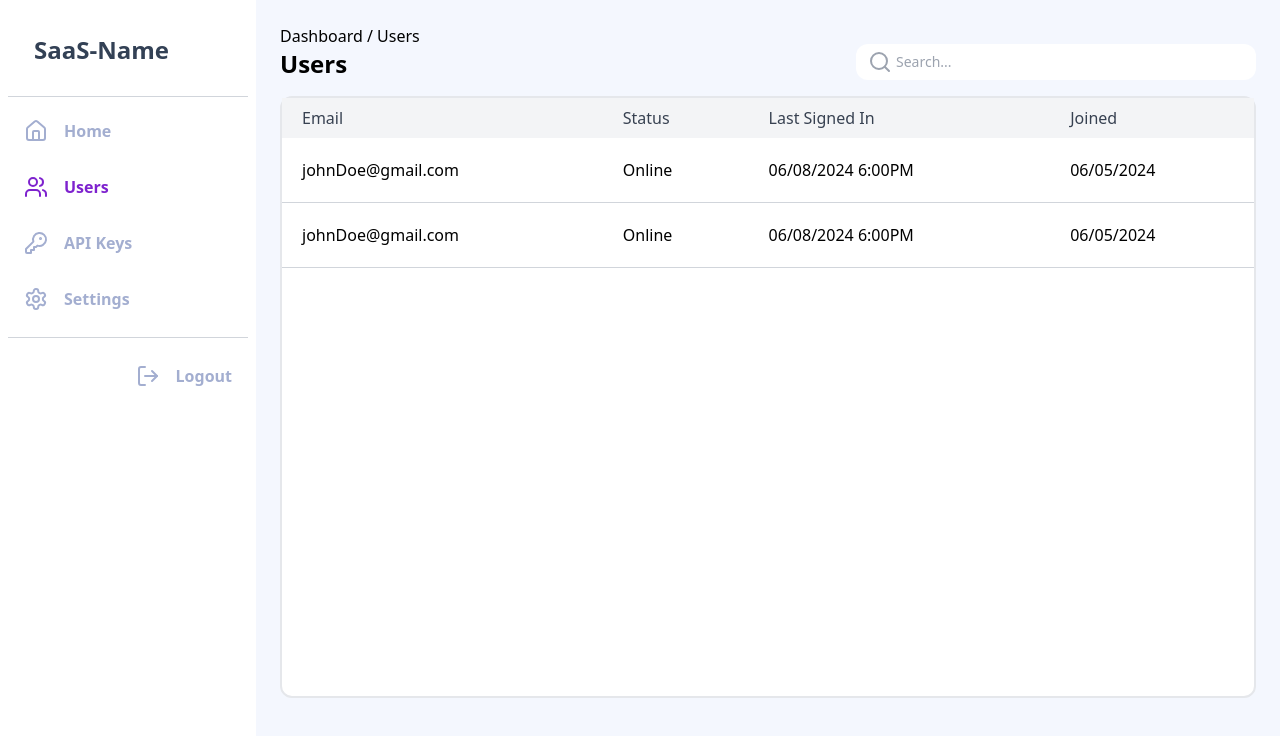
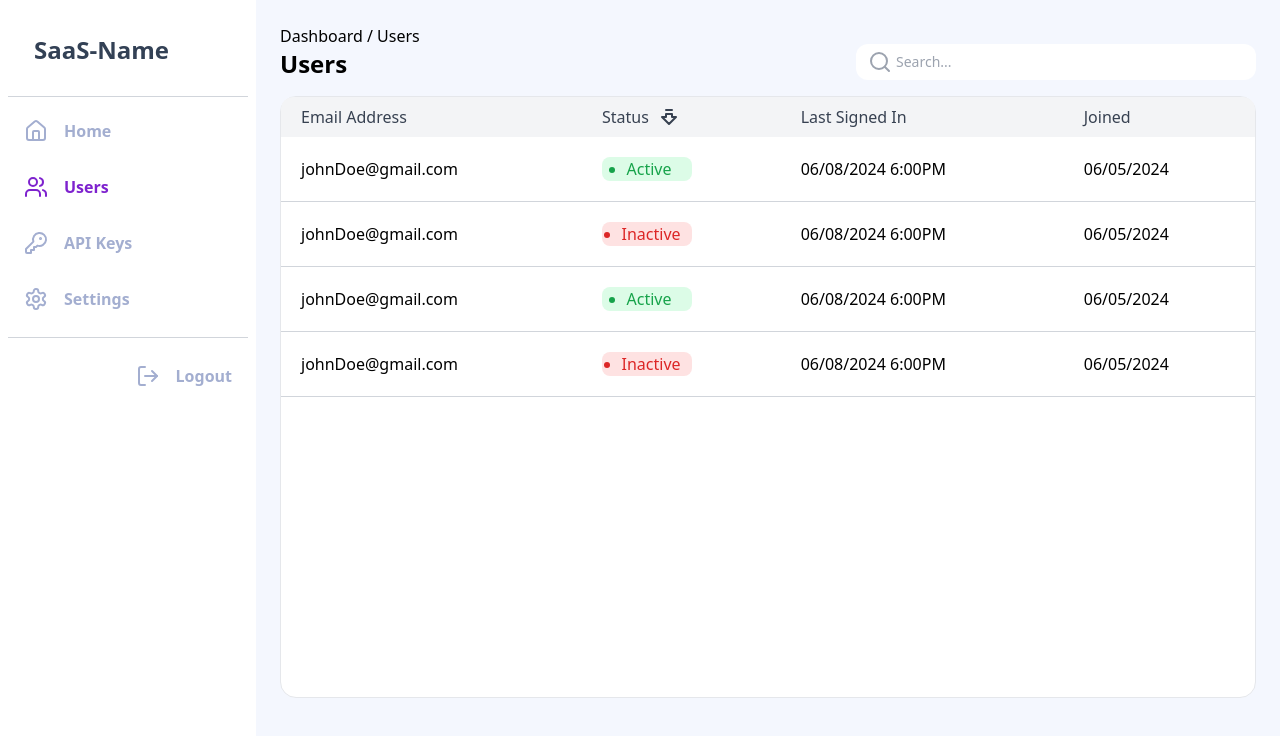
Before and after one commit to Bay-Valley-Tech-Code-Academy/BVT-BaaS-API, a React (Vite) app in the folder front-end/: page /dashboard/users in a window 1280 px wide. Shown: the top 736 px of the page. Built offline with nearby package versions, Linux system fonts and the light colour scheme.

Commit message:
Users Component with Hard Coded Dummy Data complete

```diff
--- /dev/null
+++ b/front-end/src/components/Active.jsx
@@ -0,0 +1,9 @@
+export default function Active() {
+  return (
+    <div className="flex w-[90px] justify-center rounded-lg bg-green-100 align-middle font-medium text-green-600">
+      <ul className="ml-1 list-disc">
+        <li>Active</li>
+      </ul>
+    </div>
+  );
+}
--- /dev/null
+++ b/front-end/src/components/Inactive.jsx
@@ -0,0 +1,9 @@
+export default function Inactive() {
+  return (
+    <div className="flex w-[90px] justify-center rounded-lg bg-red-100 align-middle font-medium text-red-600">
+      <ul className="ml-2 list-disc">
+        <li>Inactive</li>
+      </ul>
+    </div>
+  );
+}
--- a/front-end/src/pages/Users.jsx
+++ b/front-end/src/pages/Users.jsx
@@ -1,21 +1,26 @@
 import PageHeader from "../components/PageHeader";
+import Inactive from "../components/Inactive";
+import Active from "../components/Active";
+import { ArrowBigDownDash } from "lucide-react";
 
 export default function Users() {
   return (
     <>
       <PageHeader path="Dashboard / Users" header="Users" />
-      <div className="h-4/5 w-full rounded-xl border-2 bg-white">
+      <div className="h-4/5 w-full rounded-2xl border-[1px] bg-white">
         <table className="w-full table-auto">
           <thead>
-            <tr className="w-full bg-gray-100 text-left">
-              <th className="p-2 pl-5 pr-5 font-medium text-gray-700">Email</th>
-              <th className="p-2 pl-5 pr-5 font-medium text-gray-700">
-                Status
+            <tr className="rounded-xl bg-gray-100 text-left">
+              <th className="rounded-tl-xl p-2 pl-5 pr-5 font-medium text-gray-700">
+                Email Address
+              </th>
+              <th className="flex p-2 pl-5 pr-5 font-medium text-gray-700">
+                Status <ArrowBigDownDash className="ml-2" />
               </th>
               <th className="p-2 pl-5 pr-5 font-medium text-gray-700">
                 Last Signed In
               </th>
-              <th className="p-2 pl-5 pr-5 font-medium text-gray-700">
+              <th className="rounded-tr-xl p-2 pl-5 pr-5 font-medium text-gray-700">
                 Joined
               </th>
             </tr>
@@ -23,13 +28,33 @@ export default function Users() {
           <tbody>
             <tr className="border-b border-gray-300 text-left">
               <td className="p-5">johnDoe@gmail.com</td>
-              <td className="p-5">Online</td>
+              <td className="p-5">
+                <Active />
+              </td>
               <td className="p-5 font-light">06/08/2024 6:00PM</td>
               <td className="p-5 font-light">06/05/2024</td>
             </tr>
             <tr className="border-b border-gray-300 text-left">
               <td className="p-5">johnDoe@gmail.com</td>
-              <td className="p-5">Online</td>
+              <td className="p-5">
+                <Inactive />
+              </td>
+              <td className="p-5 font-light">06/08/2024 6:00PM</td>
+              <td className="p-5 font-light">06/05/2024</td>
+            </tr>
+            <tr className="border-b border-gray-300 text-left">
+              <td className="p-5">johnDoe@gmail.com</td>
+              <td className="p-5">
+                <Active />
+              </td>
+              <td className="p-5 font-light">06/08/2024 6:00PM</td>
+              <td className="p-5 font-light">06/05/2024</td>
+            </tr>
+            <tr className="border-b border-gray-300 text-left">
+              <td className="p-5">johnDoe@gmail.com</td>
+              <td className="p-5">
+                <Inactive />
+              </td>
               <td className="p-5 font-light">06/08/2024 6:00PM</td>
               <td className="p-5 font-light">06/05/2024</td>
             </tr>
```
